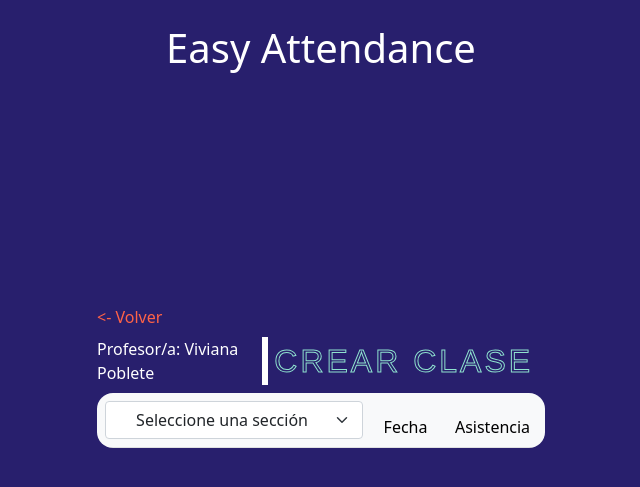
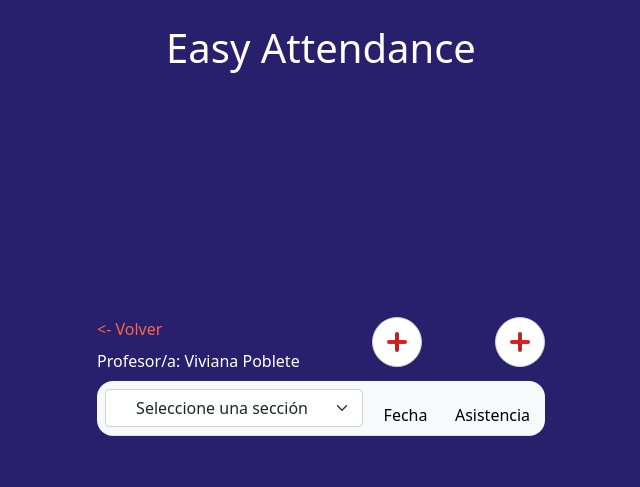
Before and after one commit to Alvaro-AAC/EasyAttendanceApi, a Django app: template core/templates/core/home.html in a window 1280 px wide. Shown: the top 487 px of the page, without its empty margins (319-959 px from the left). Run offline with Django 4.2, Linux system fonts and the light colour scheme; the template is opened without the code that fills it: values that come from a table or form of the project are taken from there, others are empty; data comes from the database, SQL or seed files in the repository; both versions use the stored data as it was after the commit; some libraries are stand-ins or nearby versions.

Commit message:
Experiencia 2

```diff
--- a/api/urls.py
+++ b/api/urls.py
@@ -16,5 +16,6 @@ urlpatterns = [
     path('v1/crearalumno/', crear_alumno),
     path('v1/login/', login),
     path('v1/horario/<token>/', horario),
-    path('v1/asistencia/<token>/', calcularAsistencia)
+    path('v1/asistencia/<token>/', calcularAsistencia),
+    path('v1/asistenciatotal/<id>/', traerAsistencia)
 ]
--- a/core/static/css/estilo.css
+++ b/core/static/css/estilo.css
@@ -44,50 +44,99 @@ body {
  justify-content: space-between;
 }
 
-#botoncito{
+/* From uiverse.io by @mrhyddenn */
+.icon-btn {
+  width: 50px;
+  height: 50px;
+  border: 1px solid #cdcdcd;
+  background: white;
+  border-radius: 25px;
+  overflow: hidden;
   position: relative;
-    right: 0;
-    top: 0;
-    justify-self: flex-end;
-    align-self: flex-end;
-}
-.button {
-    margin: 0;
-    background: transparent;
-    padding: 0;
-    border: none;
+  transition: width 0.2s ease-in-out;
+  font-weight: 500;
+  font-family: inherit;
 }
 
-  /* button styling */
-  .button {
-    --border-right: 6px;
-    --text-stroke-color:#8FE3CF;
-    --animation-color: white;
-    --fs-size: 2em;
-    letter-spacing: 3px;
-    text-decoration: none;
-    font-size: var(--fs-size);
-    font-family: "Arial";
-    position: relative;
-    text-transform: uppercase;
-    color: transparent;
-    -webkit-text-stroke: 1px var(--text-stroke-color);
+.add-btn:hover {
+  width: 120px;
 }
-  /* this is the text, when you hover on button */
-  .hover-text {
+
+.add-btn::before,
+.add-btn::after {
+  transition: width 0.2s ease-in-out, border-radius 0.2s ease-in-out;
+  content: "";
   position: absolute;
-    box-sizing: border-box;
-    content: attr(data-text);
-    color: var(--animation-color);
-    width: 0%;
-    inset: 0;
-    border-right: var(--border-right) solid var(--animation-color);
+  height: 4px;
+  width: 10px;
+  top: calc(50% - 2px);
+  background: rgb(224, 31, 31);
+}
+
+.add-btn::after {
+  right: 14px;
   overflow: hidden;
-    transition: 0.5s;
-    -webkit-text-stroke: 1px var(--animation-color);
+  border-top-right-radius: 2px;
+  border-bottom-right-radius: 2px;
 }
-  /* hover */
-  .button:hover .hover-text {
-    width: 100%;
-    filter: drop-shadow(0 0 23px var(--animation-color))
+
+.add-btn::before {
+  left: 14px;
+  border-top-left-radius: 2px;
+  border-bottom-left-radius: 2px;
 }
+
+.icon-btn:focus {
+  outline: none;
+}
+
+.btn-txt {
+  opacity: 0;
+  transition: opacity 0.2s;
+}
+
+.add-btn:hover::before,
+.add-btn:hover::after {
+  width: 4px;
+  border-radius: 2px;
+}
+
+.add-btn:hover .btn-txt {
+  opacity: 1;
+}
+
+.add-icon::after,
+.add-icon::before {
+  transition: all 0.2s ease-in-out;
+  content: "";
+  position: absolute;
+  height: 20px;
+  width: 2px;
+  top: calc(50% - 10px);
+  background: rgb(182, 38, 38);
+  overflow: hidden;
+}
+
+.add-icon::before {
+  left: 22px;
+  border-top-left-radius: 2px;
+  border-bottom-left-radius: 2px;
+}
+
+.add-icon::after {
+  right: 22px;
+  border-top-right-radius: 2px;
+  border-bottom-right-radius: 2px;
+}
+
+.add-btn:hover .add-icon::before {
+  left: 15px;
+  height: 4px;
+  top: calc(50% - 2px);
+}
+
+.add-btn:hover .add-icon::after {
+  right: 15px;
+  height: 4px;
+  top: calc(50% - 2px);
+}
--- a/core/static/js/main.js
+++ b/core/static/js/main.js
@@ -138,6 +138,9 @@ async function generarTokenClase(id) {
 function modalClase() {
     $('#Modalclase').modal('toggle');
 }
+function modalAsistencia() {
+    $('#Modalasistencia').modal('toggle');
+}
 
 function borrarClase() {
     let swalConfirm = Swal.fire({
@@ -247,4 +250,22 @@ $(document).ready(function() {
     $('#AsistenciaModal').on('hidden.bs.modal', () => {
         clearInterval(intervalo);
     });
+    $('#asistenciaSelect').change(function(elem){
+        let asistenciaHtml = '';
+
+        $.get(`/api/v1/asistenciatotal/${$('#asistenciaSelect').val( )}`).then(e=>{
+            for(let [key, value] of Object.entries(e)){
+                asistenciaHtml += `
+                    <tr>
+                        <td>${key}</td>
+                        <td>${value['asistidas']}</td>
+                        <td>${value['total']}</td>
+                    </tr>
+                    `;
+            }
+            $('#tableasist')[0].innerHTML = asistenciaHtml;
+        });
+
+
+    });
 });
--- a/core/templates/core/home.html
+++ b/core/templates/core/home.html
@@ -29,9 +29,14 @@
                         <h6 class="d-inline" style="color: white;">Profesor/a: </h6><p class="d-inline" style="color: white;">{{prof.nombre}} {{prof.apellido}}</p> <p class="d-inline"></p>
                     </div>
 
-                    <button data-text="Crearclase" class="button" id="botoncito" onclick="modalClase()">
-                        <span class="actual-text">&nbsp;Crear&nbsp;clase&nbsp;</span>
-                        <span class="hover-text" aria-hidden="true">&nbsp;Crear&nbsp;clase&nbsp;</span>
+                    <button onclick="modalAsistencia()"class="icon-btn add-btn">
+                        <div class="add-icon"></div>
+                        <div class="btn-txt">ver asistencia</div>
+                    </button>
+
+                    <button onclick="modalClase()" class="icon-btn add-btn">
+                        <div class="add-icon"></div>
+                        <div class="btn-txt">Crear clase</div>
                     </button>
                 </div>
                 <table class="table table-striped text-center table-light m-0 mb-5 w-100 mt-2" style="border-collapse: collapse; border-radius: 1em; overflow: hidden; width: 500px;">
```
Also changed, not shown: other parts of core/templates/core/home.html (+39 -1 lines), api/views.py (+34 -0 lines), db.sqlite3. Lines whose indentation alone changed are shown as unchanged.
